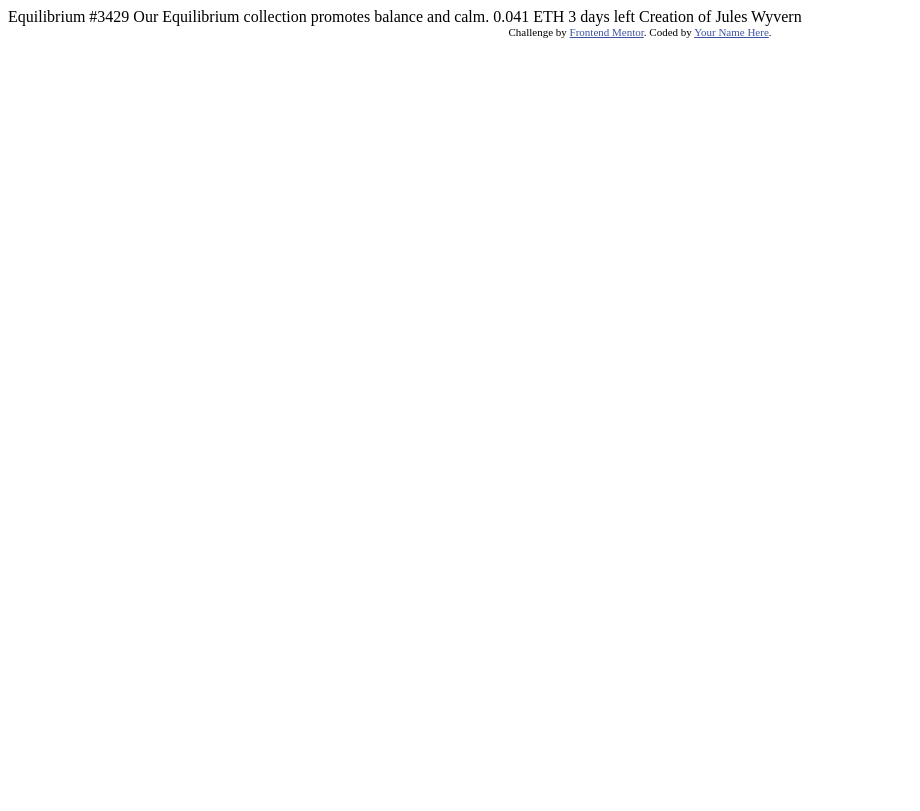
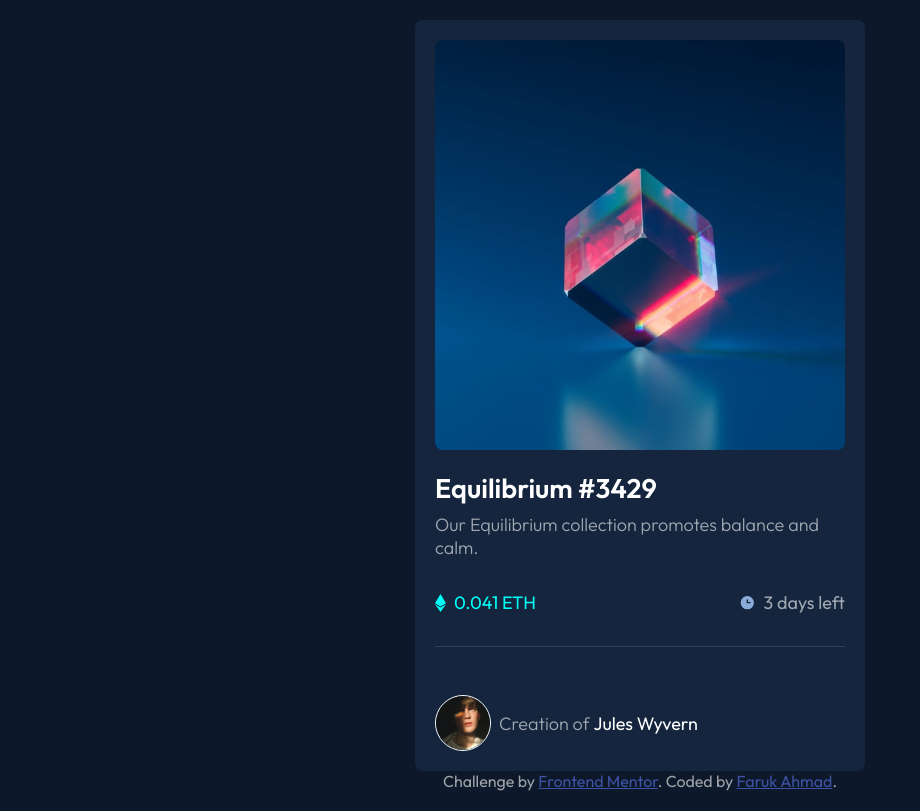
Before and after one commit to farukwebcode21/nft-preview-card-component, a plain HTML site: page index.html in a window 1280 px wide. Shown: the whole page, without its empty margins (0-920 px from the left). Drawn offline with Linux system fonts and the light colour scheme.

Commit message:
nft component work running

```diff
--- a/index.html
+++ b/index.html
@@ -1,33 +1,49 @@
 <!DOCTYPE html>
 <html lang="en">
   <head>
-  <meta charset="UTF-8">
-  <meta name="viewport" content="width=device-width, initial-scale=1.0"> <!-- displays site properly based on user's device -->
-
-  <link rel="icon" type="image/png" sizes="32x32" href="./images/favicon-32x32.png">
+    <meta charset="UTF-8" />
+    <meta name="viewport" content="width=device-width, initial-scale=1.0" />
+    <link
+      rel="icon"
+      type="image/png"
+      sizes="32x32"
+      href="./images/favicon-32x32.png"
+    />
+    <link rel="preconnect" href="https://fonts.googleapis.com" />
+    <link rel="preconnect" href="https://fonts.gstatic.com" crossorigin />
+    <link
+      href="https://fonts.googleapis.com/css2?family=Outfit:wght@300;400;600&display=swap"
+      rel="stylesheet"
+    />
 
     <title>Frontend Mentor | NFT preview card component</title>
-
-  <!-- Feel free to remove these styles or customise in your own stylesheet 👍 -->
-  <style>
-    .attribution { font-size: 11px; text-align: center; }
-    .attribution a { color: hsl(228, 45%, 44%); }
-  </style>
+    <link rel="stylesheet" href="style.css" />
   </head>
   <body>
+    <div class="container">
+      <article>
+        <img src="./images/image-equilibrium.jpg" alt="" />
+      </article>
+      <article>
+        <h2>Equilibrium #3429</h2>
 
-  Equilibrium #3429
-
-  Our Equilibrium collection promotes balance and calm.
-
-  0.041 ETH
-  3 days left
-
-  Creation of Jules Wyvern
+        <p>Our Equilibrium collection promotes balance and calm.</p>
+        <ul>
+          <li><img src="./images/icon-ethereum.svg" alt="" />0.041 ETH</li>
+          <li><img src="./images/icon-clock.svg" alt="" /> 3 days left</li>
+        </ul>
+      </article>
+      <article class="avatar">
+        <img src="./images/image-avatar.png" alt="" />
+        <p>Creation of <span>Jules Wyvern</span></p>
+      </article>
+    </div>
 
     <div class="attribution">
-    Challenge by <a href="https://www.frontendmentor.io?ref=challenge" target="_blank">Frontend Mentor</a>.
-    Coded by <a href="#">Your Name Here</a>.
+      Challenge by
+      <a href="https://farukahmad.netlify.app/" target="_blank"
+        >Frontend Mentor</a
+      >. Coded by <a href="https://farukahmad.netlify.app/">Faruk Ahmad</a>.
     </div>
   </body>
 </html>
--- /dev/null
+++ b/style.css
@@ -0,0 +1,93 @@
+:root {
+  --primadry-soft-blue: hsl(215, 51%, 70%);
+  --primary-cyan: hsl(178, 100%, 50%);
+  --main-bg-dark-blue: hsl(217, 54%, 11%);
+  --card-bg-dark-blue: hsl(216, 50%, 16%);
+  --line-dark-blue: hsl(215, 32%, 27%);
+  --secondary-white: hsl(0, 0%, 100%);
+}
+/* font-family: 'Outfit', sans-serif; */
+
+* {
+  margin: 0;
+  padding: 0;
+  box-sizing: border-box;
+  list-style: none;
+}
+body {
+  font-family: "Outfit", sans-serif;
+  font-size: 18px;
+  background-color: var(--main-bg-dark-blue);
+  color: hsl(0, 0%, 100%, 60%);
+  padding: 1.25rem;
+  border-radius: 0.1rem;
+}
+.container h2 {
+  font-weight: 600;
+  color: var(--secondary-white);
+  margin: 1rem 0.5rem 0.5rem 0;
+}
+p {
+  font-weight: 300;
+}
+.container img {
+  max-width: 100%;
+  border-radius: 0.5rem;
+}
+.container {
+  padding: 1.25rem;
+  background-color: var(--card-bg-dark-blue);
+  border-radius: 0.5rem;
+}
+.container ul {
+  display: flex;
+  align-items: center;
+  justify-content: space-between;
+  padding: 2rem 0;
+  border-bottom: 1px solid var(--line-dark-blue);
+  margin-bottom: 1rem;
+}
+
+.container ul li {
+  display: flex;
+  align-items: center;
+}
+
+.container ul li:first-child {
+  color: var(--primary-cyan);
+}
+.container ul li img {
+  margin-right: 0.5rem;
+}
+.container .avatar {
+  display: flex;
+  align-items: center;
+  justify-content: start;
+  padding-top: 2rem;
+}
+.container .avatar img {
+  width: 3.5rem;
+  border: 1px solid var(--secondary-white);
+  border-radius: 50%;
+  margin-right: 0.5rem;
+}
+.container .avatar p span {
+  color: var(--secondary-white);
+  font-weight: 400;
+}
+
+/* Footer section css */
+.attribution {
+  font-size: 16px;
+  text-align: center;
+}
+.attribution a {
+  color: hsl(228, 45%, 44%);
+}
+
+@media (min-width: 500px) {
+  .container {
+    width: 450px;
+    margin: auto;
+  }
+}
```
Lines whose indentation alone changed are shown as unchanged.
